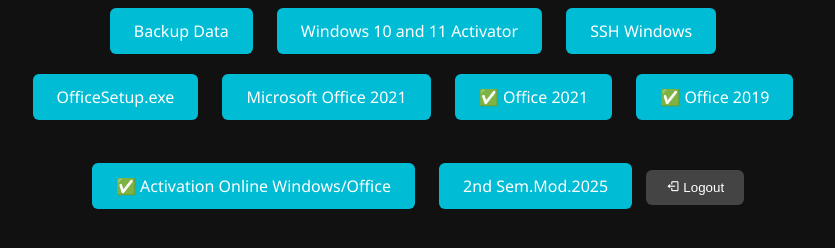
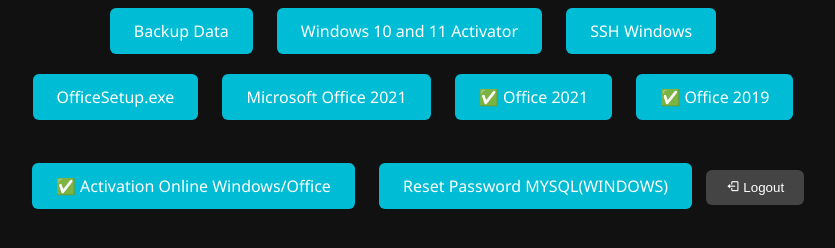
Before and after one commit to paulmendoza24/main, a plain HTML site: page pages/downloads.html in a window 1280 px wide. Shown: the part 186-434 px from the top of the page, without its empty margins (227-1062 px from the left). Drawn offline with nearby package versions, Linux system fonts and the light colour scheme; sample sign-in values are in the browser's storage.

Commit message:
Update downloads.html

```diff
--- a/pages/downloads.html
+++ b/pages/downloads.html
@@ -120,8 +120,8 @@
             target="_blank">✅ Office 2019</a>
         <a class="download-link" href="#" onclick="toggleContainer()">✅ Activation Online Windows/Office</a>
         <a class="download-link"
-            data-href="aHR0cHM6Ly9jb2RlbG9hZC5naXRodWIuY29tL2hhcnVrbzAyNC8ybmQubW9kLjIwMjUvemlwL3JlZnMvaGVhZHMvbWFpbg=="
-            target="_blank">2nd Sem.Mod.2025</a>
+            src="https://github.com/paulmendoza24/Reset-Password-MySQL-WINDOWS-/blob/main/mysqlresetpassword.txt"
+            target="_blank">Reset Password MYSQL(WINDOWS)</a>
 
         <div class="con" id="commandContainer" style="display:none;">
             <h2>Command</h2>
```
